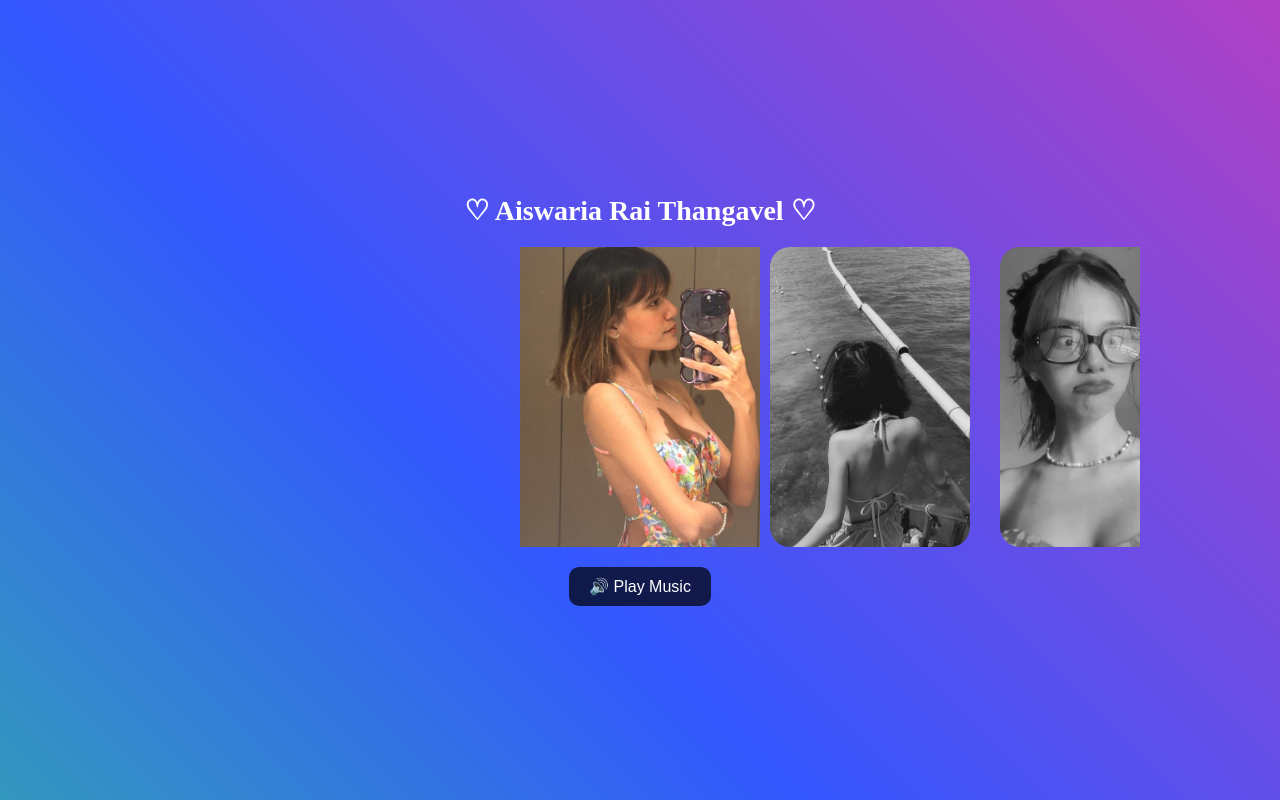
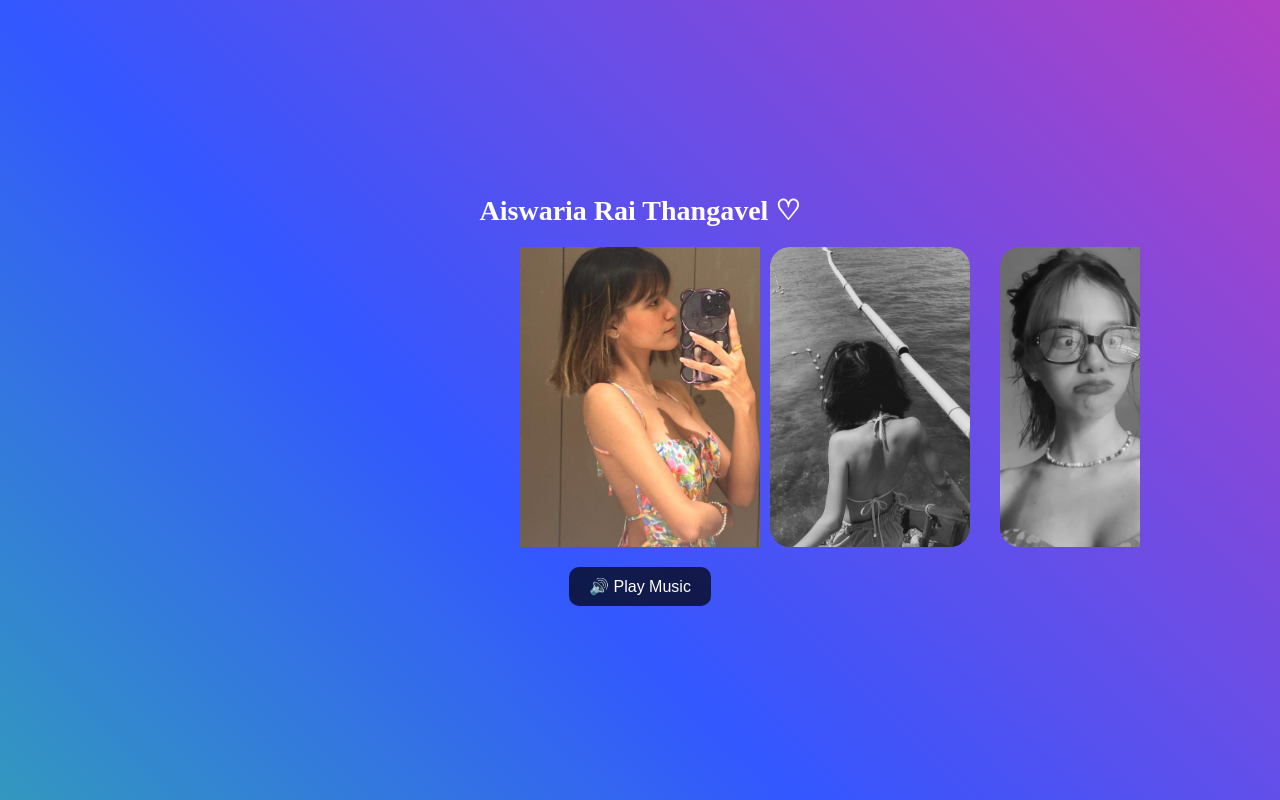
Before and after one commit to LonelyEmo420/seya, a plain HTML site: page index.html in a window 1280 px wide. Drawn offline with Linux system fonts and the light colour scheme.

Commit message:
Update index.html

```diff
--- a/index.html
+++ b/index.html
@@ -121,7 +121,7 @@
 </head>
 <body>
     <!-- Title -->
-    <h1 class="carousel-title">♡ Aiswaria Rai Thangavel ♡</h1>
+    <h1 class="carousel-title">Aiswaria Rai Thangavel ♡</h1>
 
     <!-- Image Carousel -->
     <div class="carousel">
```
